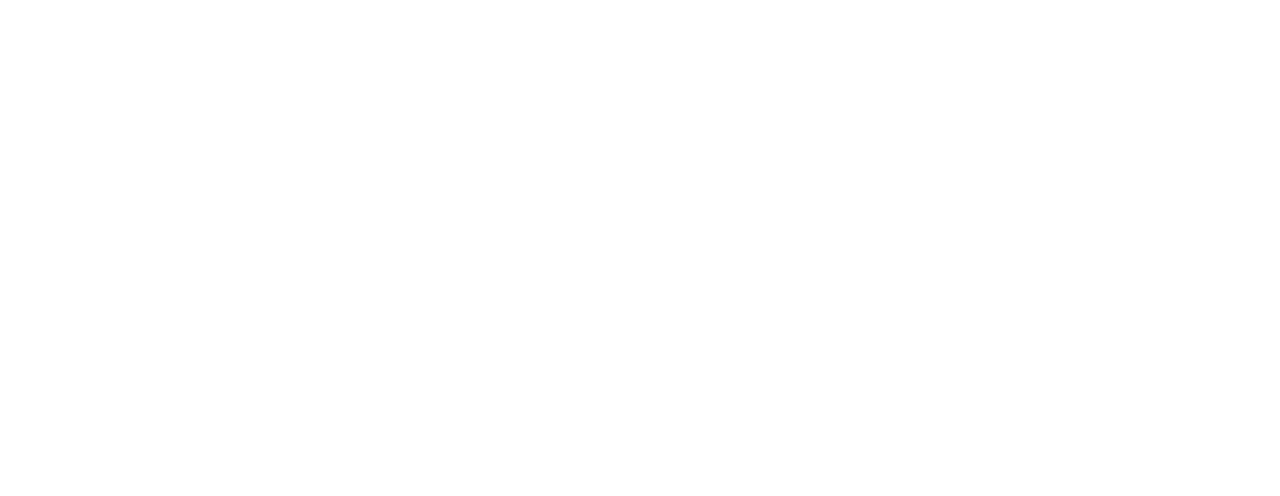
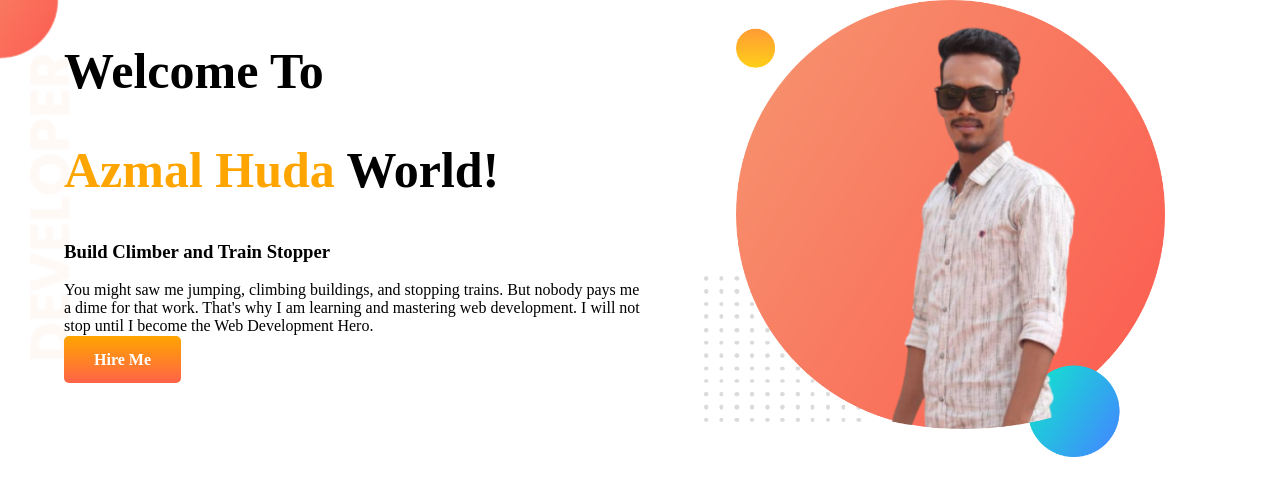
Before and after one commit to azmalhudasobuj/developer-portfolio, a plain HTML site: page index.html in a window 1280 px wide. Drawn offline with Linux system fonts and the light colour scheme.

Commit message:
top banner added

```diff
--- a/index.html
+++ b/index.html
@@ -1,12 +1,35 @@
 <!DOCTYPE html>
 <html lang="en">
+
 <head>
     <meta charset="UTF-8">
     <meta http-equiv="X-UA-Compatible" content="IE=edge">
     <meta name="viewport" content="width=device-width, initial-scale=1.0">
     <title>Azmal Huda Portfolio</title>
+    <link rel="stylesheet" href="style.css">
+    <link rel="preconnect" href="https://fonts.googleapis.com">
+    <link rel="preconnect" href="https://fonts.gstatic.com" crossorigin>
+    <link href="https://fonts.googleapis.com/css2?family=Poppins&display=swap" rel="stylesheet">
+    <link srel="stylesheet" href="style.css">
 </head>
+
 <body>
+    <section class="top-banner">
+        <div class="half-width">
+            <h1>Welcome To</h1>
+            <h1><span class="orange-color">Azmal Huda</span> World!</h1>
+            <h3>Build Climber and Train Stopper</h3>
+            <p>You might saw me jumping, climbing buildings, and stopping trains. But nobody pays me a dime for that
+                work.
+                That's why I am learning and mastering web development. I will not stop until I become the Web
+                Development
+                Hero.</p>
+            <a class="link-button" target="blank" href=https://www.linkedin.com/feed/">Hire Me</a>
+        </div>
+        <div class="half-width">
+            <img src="images/sobuj-bg.png" alt="">
+        </div>
+    </section>
+</body>
 
-</body>
 </html>
--- a/style.css
+++ b/style.css
@@ -0,0 +1,39 @@
+body {
+    font-family: 'popping', sanas-serif;
+    margin: 0;
+}
+
+h1 {
+    font-size: 50px;
+}
+
+.orange-color {
+    color: orange;
+}
+
+section {
+    display: flex;
+}
+
+.half-width {
+    width: 50%;
+    padding-left: 5%;
+}
+
+.half-width img {
+    width: 80%;
+}
+
+.link-button {
+    text-decoration: none;
+    background-image: linear-gradient(orange, tomato);
+    padding: 15px 30px;
+    color: white;
+    font-weight: 700;
+    border-radius: 5px;
+}
+
+.top-banner {
+    background-image: url(images/top-banner.png);
+    background-repeat: no-repeat;
+}
```
Also changed, not shown: images/dream-bg.png (added), images/exp-bg.png (added), images/jhankar.png (added), images/jhankar2.png (added), images/my-bg2.png (added), images/sobuj-bg.png (added), images/top-banner.png (added), showOff/sobuj 2.jpg (added), 8 other files.
